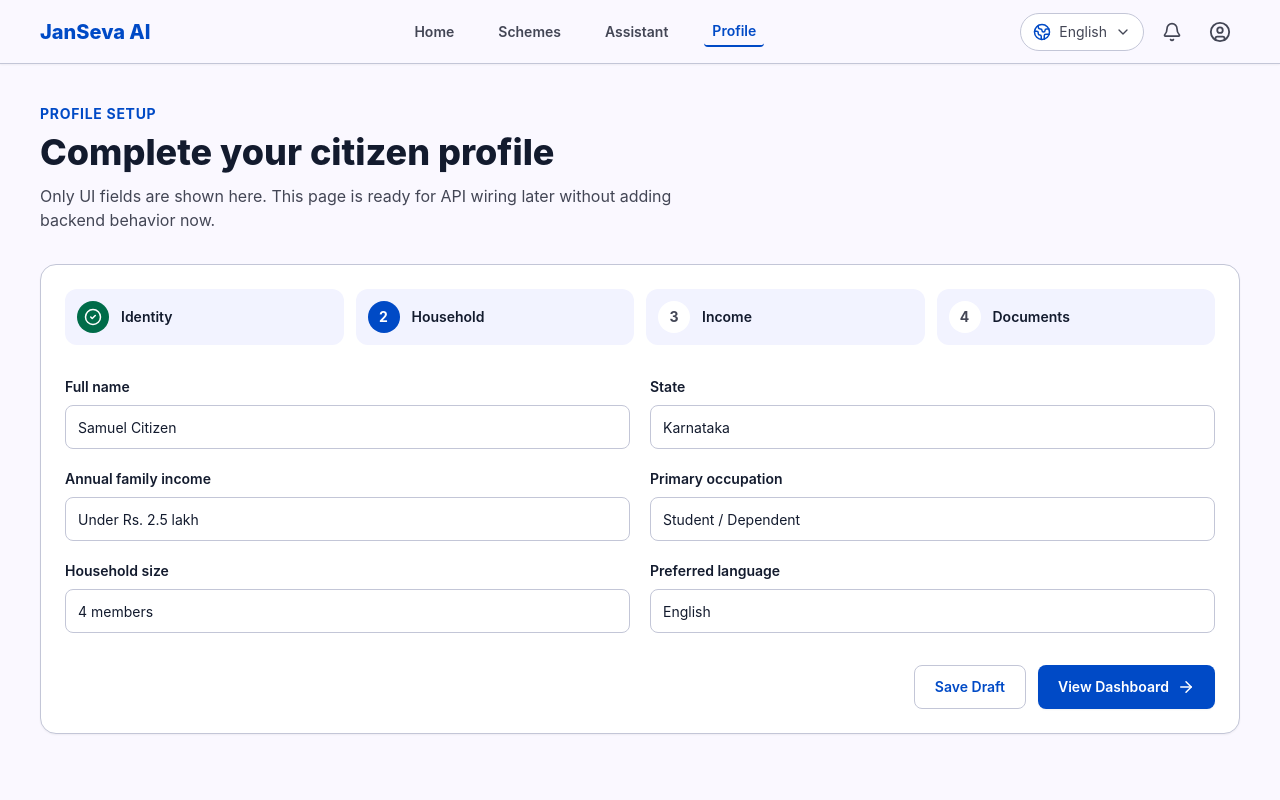
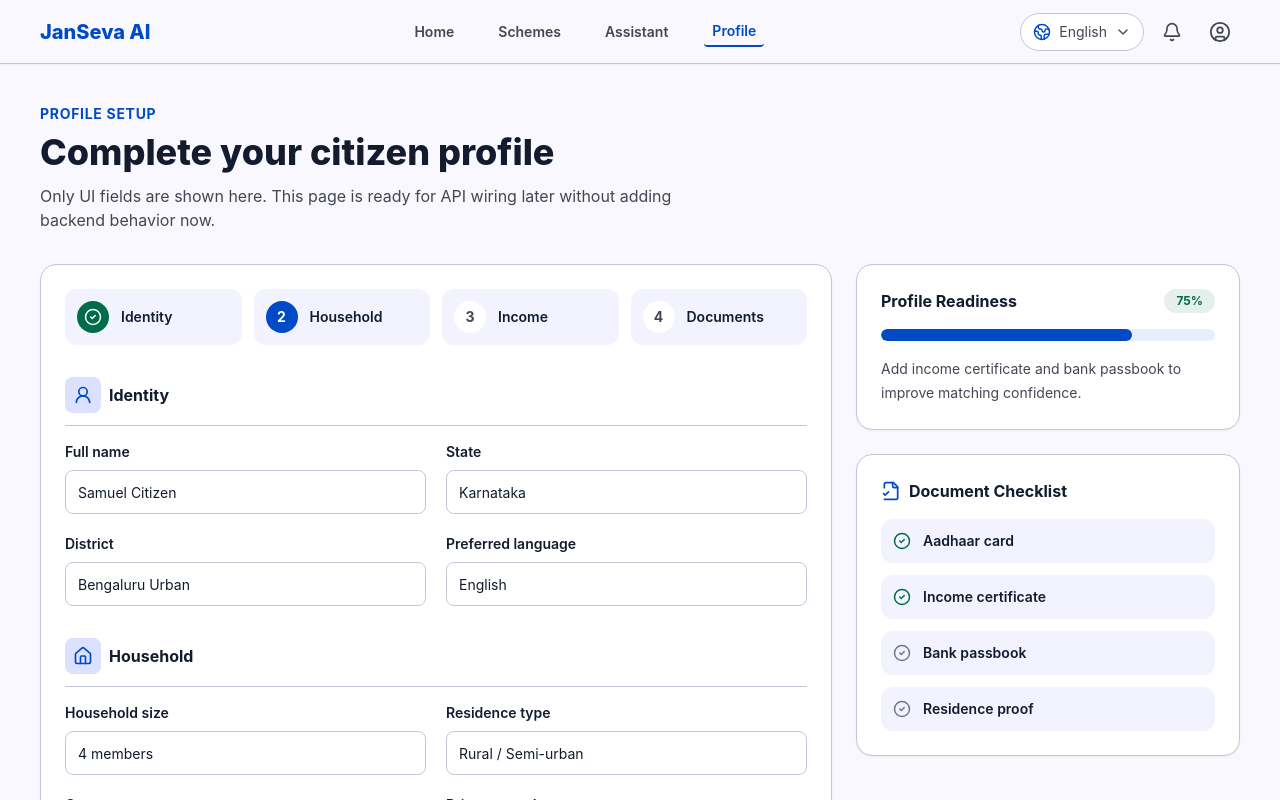
Before and after one commit to samuelmichaelalva/Summer-Project, a Next.js app: page /profile-setup in a window 1280 px wide. Shown: the top 800 px of the page. Built offline with nearby package versions, Linux system fonts and the light colour scheme.

Commit message:
feat(profile): implement profile form workflow

```diff
--- a/app/profile-setup/page.tsx
+++ b/app/profile-setup/page.tsx
@@ -1,9 +1,11 @@
 import Link from "next/link";
-import { ArrowRight, CheckCircle2 } from "lucide-react";
-import { Button, Card, TopNav } from "@/components/ui";
+import { ArrowRight, CheckCircle2, FileCheck2, Home, IndianRupee, UserRound } from "lucide-react";
+import { Badge, Button, Card, TopNav } from "@/components/ui";
 
 export default function ProfileSetupPage() {
   const steps = ["Identity", "Household", "Income", "Documents"];
+  const documents = ["Aadhaar card", "Income certificate", "Bank passbook", "Residence proof"];
+
   return (
     <div className="min-h-screen bg-background">
       <TopNav active="Profile" />
@@ -13,7 +15,8 @@ export default function ProfileSetupPage() {
           <h1 className="mt-2 text-3xl font-extrabold md:text-4xl">Complete your citizen profile</h1>
           <p className="mt-3 max-w-2xl text-on-surface-variant">Only UI fields are shown here. This page is ready for API wiring later without adding backend behavior now.</p>
         </div>
-        <Card>
+        <div className="grid gap-6 lg:grid-cols-3">
+        <Card className="lg:col-span-2">
           <div className="mb-8 grid gap-3 md:grid-cols-4">
             {steps.map((step, index) => (
               <div key={step} className="flex items-center gap-3 rounded-xl bg-surface-container-low p-3">
@@ -24,14 +27,28 @@ export default function ProfileSetupPage() {
               </div>
             ))}
           </div>
-          <div className="grid gap-5 md:grid-cols-2">
+
+          <FormSection icon={<UserRound size={20} />} title="Identity">
             <Field label="Full name" value="Samuel Citizen" />
             <Field label="State" value="Karnataka" />
+            <Field label="District" value="Bengaluru Urban" />
+            <Field label="Preferred language" value="English" />
+          </FormSection>
+
+          <FormSection icon={<Home size={20} />} title="Household">
+            <Field label="Household size" value="4 members" />
+            <Field label="Residence type" value="Rural / Semi-urban" />
+            <Field label="Category" value="General" />
+            <Field label="Primary need" value="Education support" />
+          </FormSection>
+
+          <FormSection icon={<IndianRupee size={20} />} title="Income and occupation">
             <Field label="Annual family income" value="Under Rs. 2.5 lakh" />
             <Field label="Primary occupation" value="Student / Dependent" />
-            <Field label="Household size" value="4 members" />
-            <Field label="Preferred language" value="English" />
-          </div>
+            <Field label="Bank account status" value="Available" />
+            <Field label="Land ownership" value="No agricultural land" />
+          </FormSection>
+
           <div className="mt-8 flex flex-col justify-end gap-3 sm:flex-row">
             <Button variant="secondary">Save Draft</Button>
             <Link href="/dashboard">
@@ -41,8 +58,47 @@ export default function ProfileSetupPage() {
             </Link>
           </div>
         </Card>
+        <aside className="space-y-6">
+          <Card>
+            <div className="mb-4 flex items-center justify-between">
+              <h2 className="font-bold">Profile Readiness</h2>
+              <Badge tone="green">75%</Badge>
+            </div>
+            <div className="h-3 overflow-hidden rounded-full bg-surface-container">
+              <div className="h-full w-3/4 rounded-full bg-primary" />
+            </div>
+            <p className="mt-4 text-sm leading-6 text-on-surface-variant">Add income certificate and bank passbook to improve matching confidence.</p>
+          </Card>
+          <Card>
+            <div className="mb-4 flex items-center gap-2">
+              <FileCheck2 className="text-primary" size={20} />
+              <h2 className="font-bold">Document Checklist</h2>
+            </div>
+            <div className="space-y-3">
+              {documents.map((document, index) => (
+                <div key={document} className="flex items-center gap-3 rounded-xl bg-surface-container-low p-3">
+                  <CheckCircle2 className={index < 2 ? "text-secondary" : "text-outline"} size={18} />
+                  <span className="text-sm font-semibold">{document}</span>
+                </div>
+              ))}
+            </div>
+          </Card>
+        </aside>
+        </div>
       </main>
     </div>
+  );
+}
+
+function FormSection({ icon, title, children }: { icon: React.ReactNode; title: string; children: React.ReactNode }) {
+  return (
+    <section className="mb-8 last:mb-0">
+      <div className="mb-4 flex items-center gap-2 border-b border-outline-variant pb-3">
+        <div className="flex h-9 w-9 items-center justify-center rounded-lg bg-primary-fixed text-primary">{icon}</div>
+        <h2 className="font-bold">{title}</h2>
+      </div>
+      <div className="grid gap-5 md:grid-cols-2">{children}</div>
+    </section>
   );
 }
 
```
